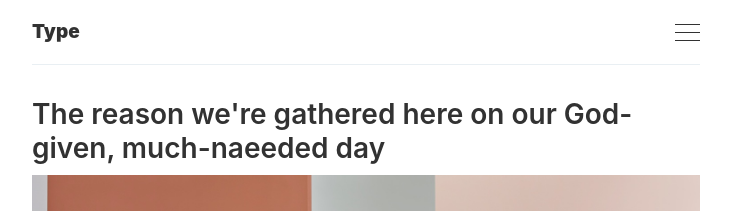
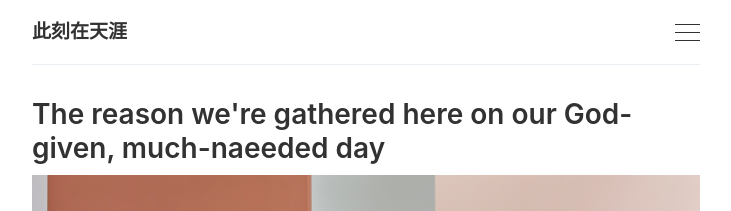
Before and after one commit to buptyht/buptyht.github.io, a Jekyll site: the page built from index.html, in a window 1280 px wide and 900 px high. Shown: the top 211 px of the window, without its empty margins (274-1005 px from the left). Built offline with Jekyll 4.4.1, drawn with Linux system fonts in a browser that asks for light colours; the list of posts is cut into pages by our own code.

Commit message:
。。。

```diff
--- a/_config.yml
+++ b/_config.yml
@@ -6,13 +6,13 @@
 # 'jekyll serve'. If you change this file, please restart the server process.
 
 # Site settings
-title:       Type
+title:       此刻在天涯
 email:       ''
 description: ''
 baseurl:     '' # The subpath of your site, e.g. /blog
 url:         'https://type-jekyll.aspirethemes.com/' # The base hostname & protocol for your site
 twitter:     ''
-github:      ''
+github:      'https://github.com/buptyht/buptyht.github.io'
 instagram:   ''
 facebook:    ''
 
```
